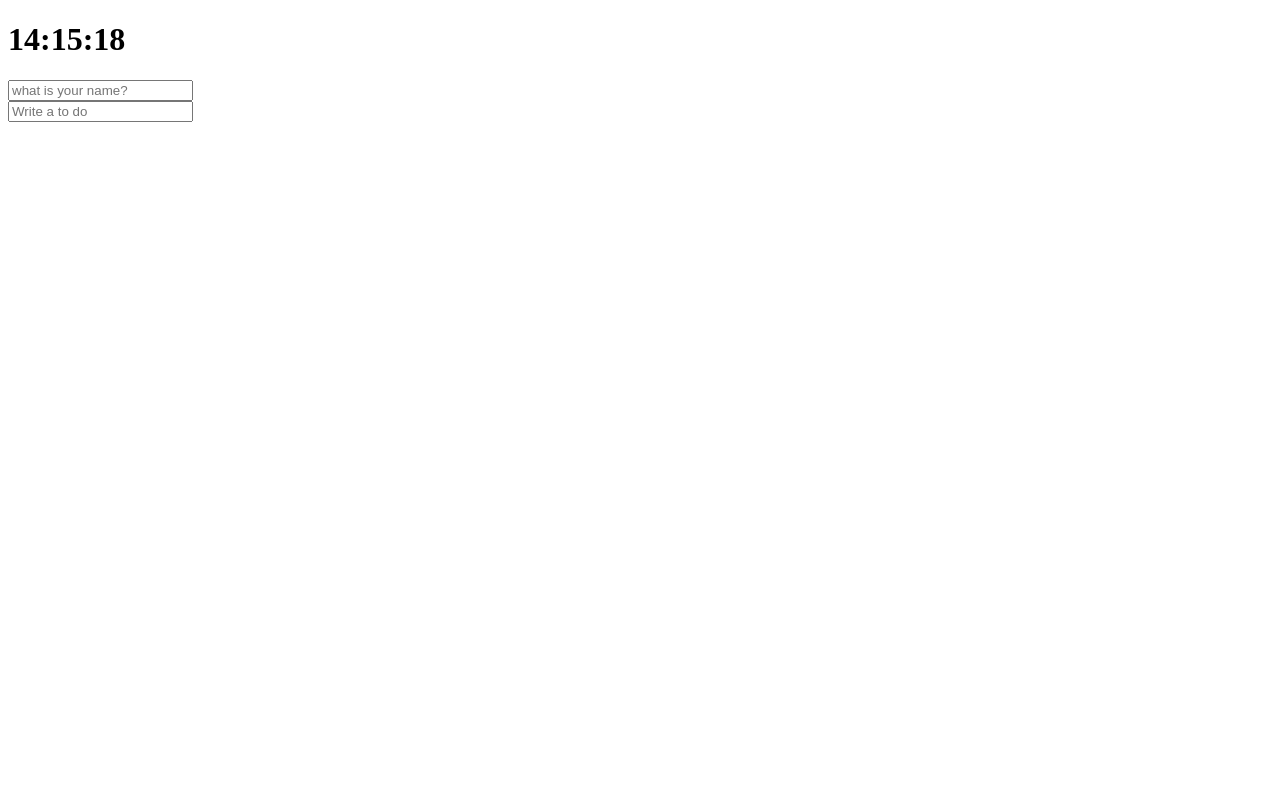
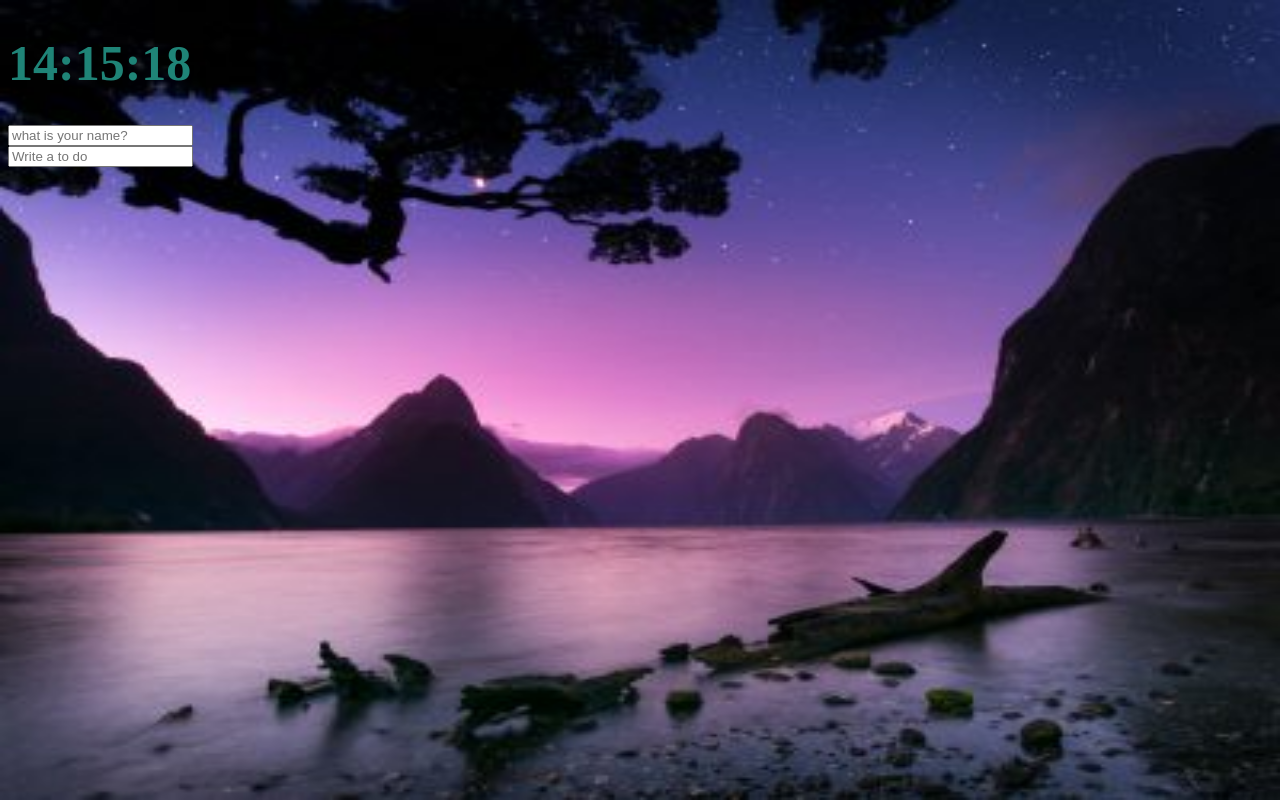
Before and after one commit to hae02y/JS_momentom, a plain HTML site: page index.html in a window 1280 px wide. Drawn offline with Linux system fonts and the light colour scheme.

Commit message:
+background Image

```diff
--- /dev/null
+++ b/bg.js
@@ -0,0 +1,22 @@
+const body = document.querySelector("body");
+
+const IMG_NUMBER = 4;
+
+function paintImage(imgNumber){
+    const image = new Image();
+    image.src = `images/${imgNumber + 1}.jpg`;
+    image.classList.add("bgImage");
+    body.prepend(image);
+}
+
+function getRandom(){
+    const number = Math.floor(Math.random() *IMG_NUMBER);
+    return number;
+}
+
+function init(){
+    const randomNumber = getRandom();
+    paintImage(randomNumber);
+}
+
+init();
--- a/index.css
+++ b/index.css
@@ -1,3 +1,13 @@
+
+body {
+    background-color: #c5be4d;
+    color : #1f8477;
+}
+
+h1 {
+    font-size: 50px;
+}
+
 .form,
 .greetings{
     display: none;
@@ -6,3 +16,22 @@
 .showing{
     display: block;
 }
+
+@keyframes fadeIn {
+    from{
+        opacity: 0;
+    }
+    to{
+        opacity: 1;
+    }
+}
+
+.bgImage{
+    position : absolute;
+    top: 0;
+    left: 0;
+    width: 100%;
+    height: 100%;
+    z-index : -1;
+    animation: fadeIn .5s linear;
+}
--- a/index.html
+++ b/index.html
@@ -22,5 +22,6 @@
     <script src = "clock.js"></script>
     <script src="gretting.js"></script>
     <script src="todo.js"></script>
+    <script src="bg.js"></script>
 </body>
 </html>
```
Also changed, not shown: images/1.jpg (added), images/2.jpg (added), images/3.jpg (added), images/4.jpg (added).
